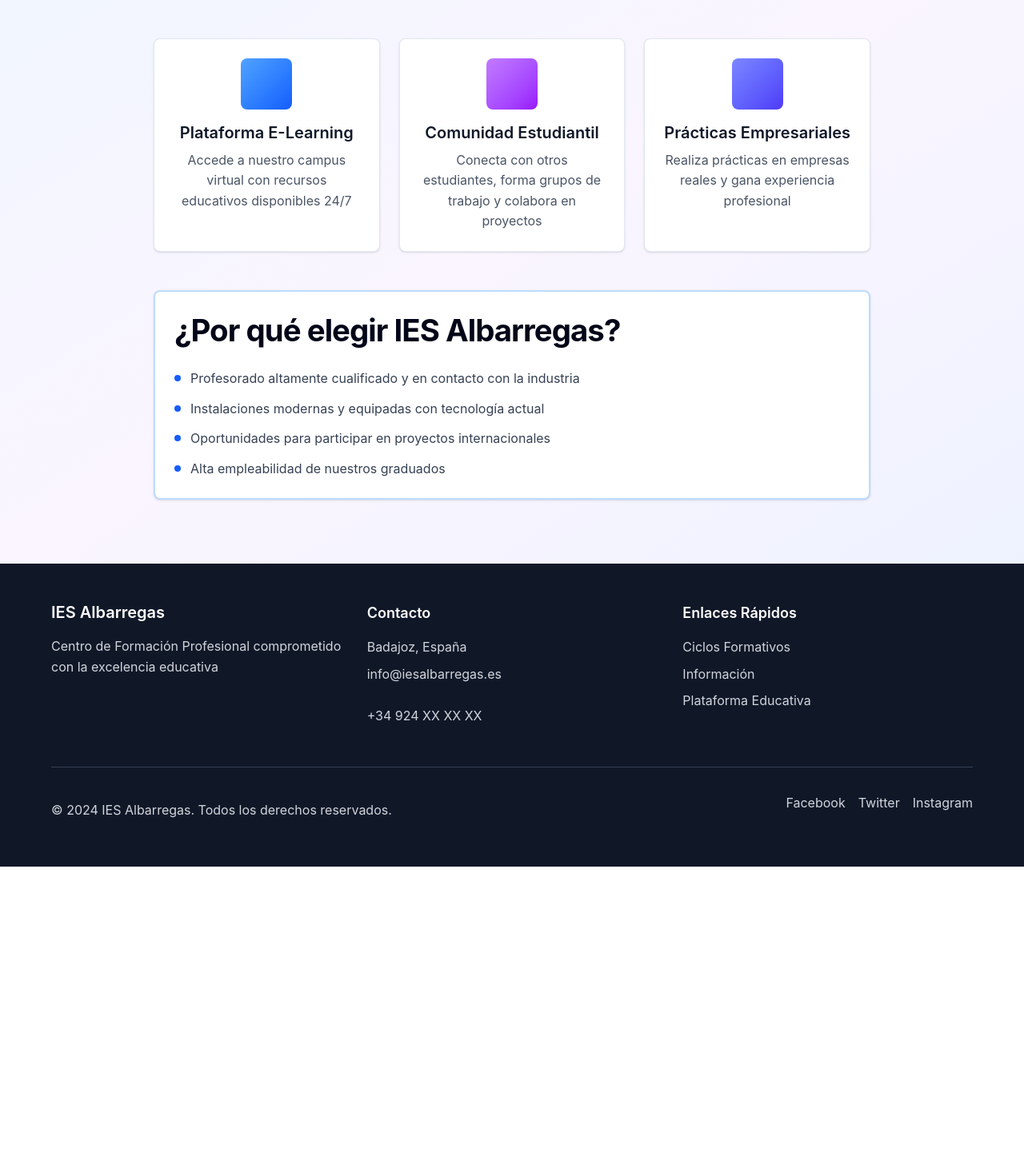
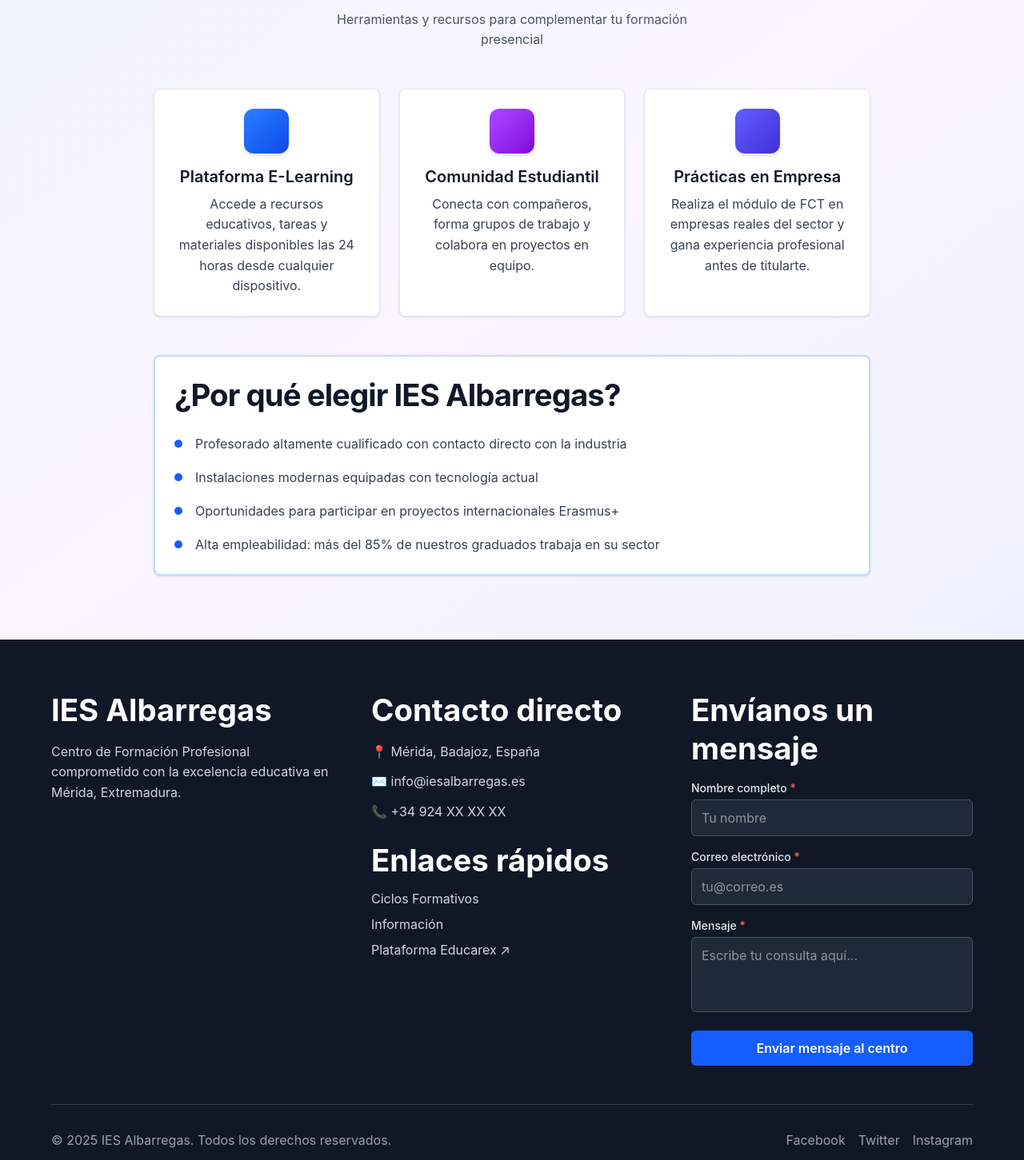
Before and after one commit to JorgeAlegre-403/Landing_IES_Albarregas, a React (Vite) app: page / in a window 1280 px wide. Shown: the part 3299-4750 px from the top of the page at 80% size. Before the commit the page ends 4383 px from the top, so only its background shows below. Built offline with nearby package versions, Linux system fonts and the light colour scheme.

Commit message:
feat: mejorar validación y feedback del formulario

```diff
--- a/src/components/ApartadoExtra.tsx
+++ b/src/components/ApartadoExtra.tsx
@@ -1,65 +1,88 @@
 import { Card, CardHeader, CardTitle, CardContent } from '@/ui/card'
 
+const features = [
+  {
+    gradientClass: "bg-gradient-to-br from-blue-500 to-blue-700",
+    title: "Plataforma E-Learning",
+    description: "Accede a recursos educativos, tareas y materiales disponibles las 24 horas desde cualquier dispositivo.",
+  },
+  {
+    gradientClass: "bg-gradient-to-br from-purple-500 to-purple-700",
+    title: "Comunidad Estudiantil",
+    description: "Conecta con compañeros, forma grupos de trabajo y colabora en proyectos en equipo.",
+  },
+  {
+    gradientClass: "bg-gradient-to-br from-indigo-500 to-indigo-700",
+    title: "Prácticas en Empresa",
+    description: "Realiza el módulo de FCT en empresas reales del sector y gana experiencia profesional antes de titularte.",
+  },
+]
+
+const razones = [
+  "Profesorado altamente cualificado con contacto directo con la industria",
+  "Instalaciones modernas equipadas con tecnología actual",
+  "Oportunidades para participar en proyectos internacionales Erasmus+",
+  "Alta empleabilidad: más del 85% de nuestros graduados trabaja en su sector",
+]
+
 export const ApartadoExtra = () => {
+  return (
+    <section
+      id="extra"
+      className="py-20 px-4 bg-gradient-to-br from-blue-50 via-purple-50 to-indigo-50"
+    >
+      <div className="max-w-4xl mx-auto">
 
-  return (
-    <section id="extra" className="py-20 px-4 bg-linear-to-br from-blue-50 via-purple-50 to-indigo-50">
-      <div className="max-w-4xl mx-auto">
-        <div>
-          <h2 className="text-4xl font-bold text-center text-gray-900 mb-12">Campus Virtual</h2>
+        {/* H2 de sección */}
+        <h2 className="text-4xl font-bold text-center text-gray-900 mb-3">
+          Campus Virtual
+        </h2>
+        <p className="text-center text-lg text-gray-600 mb-12 max-w-lg mx-auto">
+          Herramientas y recursos para complementar tu formación presencial
+        </p>
 
-          <div className="grid md:grid-cols-3 gap-6 mb-12">
-            <Card className="text-center">
+        {/* Principio de proximidad: icono y título agrupados, separados del texto */}
+        <div className="grid md:grid-cols-3 gap-6 mb-12">
+          {features.map(({ gradientClass, title, description }) => (
+            <Card key={title} className="text-center hover:shadow-md transition-shadow">
               <CardContent className="pt-6">
-                <div className="w-16 h-16 bg-gradient-to-br from-blue-400 to-blue-600 rounded-lg mx-auto mb-4"></div>
-                <h3 className="text-xl font-semibold text-gray-900 mb-2">Plataforma E-Learning</h3>
-                <p className="text-gray-600">Accede a nuestro campus virtual con recursos educativos disponibles 24/7</p>
+                {/* Elemento decorativo — aria-hidden (no aporta información) */}
+                <div
+                  className={`w-14 h-14 ${gradientClass} rounded-xl mx-auto mb-4 shadow-md`}
+                  aria-hidden="true"
+                />
+                {/* H3 — jerarquía visual */}
+                <h3 className="text-lg font-semibold text-gray-900 mb-2">{title}</h3>
+                {/* Texto cuerpo ≥16px (base = 1rem = 16px) */}
+                <p className="text-base text-gray-700 leading-relaxed">{description}</p>
               </CardContent>
             </Card>
+          ))}
+        </div>
 
-            <Card className="text-center">
-              <CardContent className="pt-6">
-                <div className="w-16 h-16 bg-gradient-to-br from-purple-400 to-purple-600 rounded-lg mx-auto mb-4"></div>
-                <h3 className="text-xl font-semibold text-gray-900 mb-2">Comunidad Estudiantil</h3>
-                <p className="text-gray-600">Conecta con otros estudiantes, forma grupos de trabajo y colabora en proyectos</p>
-              </CardContent>
-            </Card>
+        {/* Principio de alineación: lista de razones alineada a la izquierda con texto */}
+        <Card className="bg-white border-2 border-blue-200">
+          <CardHeader>
+            <CardTitle className="text-2xl text-gray-900">
+              ¿Por qué elegir IES Albarregas?
+            </CardTitle>
+          </CardHeader>
+          <CardContent>
+            <ul className="space-y-4">
+              {razones.map((razon) => (
+                <li key={razon} className="flex items-start gap-4">
+                  {/* Bullet con color de marca — principio de jerarquía: destaca lo positivo */}
+                  <div
+                    className="w-2.5 h-2.5 bg-blue-600 rounded-full mt-2 flex-shrink-0"
+                    aria-hidden="true"
+                  />
+                  <span className="text-base text-gray-700 leading-relaxed">{razon}</span>
+                </li>
+              ))}
+            </ul>
+          </CardContent>
+        </Card>
 
-            <Card className="text-center">
-              <CardContent className="pt-6">
-                <div className="w-16 h-16 bg-gradient-to-br from-indigo-400 to-indigo-600 rounded-lg mx-auto mb-4"></div>
-                <h3 className="text-xl font-semibold text-gray-900 mb-2">Prácticas Empresariales</h3>
-                <p className="text-gray-600">Realiza prácticas en empresas reales y gana experiencia profesional</p>
-              </CardContent>
-            </Card>
-          </div>
-
-          <Card className="bg-white border-2 border-blue-200">
-            <CardHeader>
-              <CardTitle className="text-2xl">¿Por qué elegir IES Albarregas?</CardTitle>
-            </CardHeader>
-            <CardContent>
-              <ul className="space-y-3">
-                <li className="flex items-start gap-3">
-                  <div className="w-2 h-2 bg-blue-600 rounded-full mt-2 flex-shrink-0"></div>
-                  <span className="text-gray-700">Profesorado altamente cualificado y en contacto con la industria</span>
-                </li>
-                <li className="flex items-start gap-3">
-                  <div className="w-2 h-2 bg-blue-600 rounded-full mt-2 flex-shrink-0"></div>
-                  <span className="text-gray-700">Instalaciones modernas y equipadas con tecnología actual</span>
-                </li>
-                <li className="flex items-start gap-3">
-                  <div className="w-2 h-2 bg-blue-600 rounded-full mt-2 flex-shrink-0"></div>
-                  <span className="text-gray-700">Oportunidades para participar en proyectos internacionales</span>
-                </li>
-                <li className="flex items-start gap-3">
-                  <div className="w-2 h-2 bg-blue-600 rounded-full mt-2 flex-shrink-0"></div>
-                  <span className="text-gray-700">Alta empleabilidad de nuestros graduados</span>
-                </li>
-              </ul>
-            </CardContent>
-          </Card>
-        </div>
       </div>
     </section>
   )
--- a/src/components/Footer.tsx
+++ b/src/components/Footer.tsx
@@ -1,75 +1,306 @@
+import { useState } from 'react'
+import { Button } from '@/ui/button'
+
+type FormFields = {
+  nombre: string
+  email: string
+  mensaje: string
+}
+
+type FormErrors = Partial<Record<keyof FormFields, string>>
+
+// Checklist punto 4: validación en tiempo real + mensajes de error humanos
+const validate = (fields: FormFields): FormErrors => {
+  const errors: FormErrors = {}
+
+  if (!fields.nombre.trim()) {
+    errors.nombre = 'El nombre es obligatorio'
+  }
+
+  if (!fields.email.trim()) {
+    errors.email = 'El correo electrónico es obligatorio'
+  } else if (!/^[^\s@]+@[^\s@]+\.[^\s@]+$/.test(fields.email)) {
+    // Checklist punto 4: mensaje humano, no "Error 0X24"
+    errors.email = 'El correo debe tener el formato usuario@dominio.es'
+  }
+
+  if (!fields.mensaje.trim()) {
+    errors.mensaje = 'Escribe tu mensaje antes de enviar'
+  } else if (fields.mensaje.trim().length < 10) {
+    errors.mensaje = 'El mensaje debe tener al menos 10 caracteres'
+  }
+
+  return errors
+}
 
 export const Footer = () => {
+  const [fields, setFields] = useState<FormFields>({ nombre: '', email: '', mensaje: '' })
+  const [errors, setErrors] = useState<FormErrors>({})
+  const [touched, setTouched] = useState<Partial<Record<keyof FormFields, boolean>>>({})
+  const [submitted, setSubmitted] = useState(false)
+
+  const handleChange = (
+    e: React.ChangeEvent<HTMLInputElement | HTMLTextAreaElement>
+  ) => {
+    const { name, value } = e.target
+    const updated = { ...fields, [name]: value }
+    setFields(updated)
+
+    // Checklist punto 4: validación en tiempo real (mientras escribe, tras haber tocado el campo)
+    if (touched[name as keyof FormFields]) {
+      setErrors(validate(updated))
+    }
+  }
+
+  const handleBlur = (e: React.FocusEvent<HTMLInputElement | HTMLTextAreaElement>) => {
+    const { name } = e.target
+    setTouched((prev) => ({ ...prev, [name]: true }))
+    setErrors(validate(fields))
+  }
+
+  const handleSubmit = (e: React.MouseEvent) => {
+    e.preventDefault()
+    const allTouched = { nombre: true, email: true, mensaje: true }
+    setTouched(allTouched)
+    const errs = validate(fields)
+    setErrors(errs)
+
+    if (Object.keys(errs).length === 0) {
+      setSubmitted(true)
+      setFields({ nombre: '', email: '', mensaje: '' })
+      setTouched({})
+    }
+  }
+
   return (
-    <footer id="footer" className="bg-gray-900 text-gray-300 py-12 px-4">
+    <footer id="footer" className="bg-gray-900 text-gray-300 py-16 px-4">
       <div className="max-w-6xl mx-auto">
-        <div className="grid grid-cols-1 md:grid-cols-3 gap-8 mb-8">
+        <div className="grid grid-cols-1 md:grid-cols-3 gap-12 mb-12">
+
+          {/* Columna 1: Info del centro */}
           <div>
-            <h3 className="text-xl font-bold text-white mb-4">IES Albarregas</h3>
-            <p className="text-gray-300 mb-4">
-              Centro de Formación Profesional comprometido con la excelencia educativa
+            {/* H2 semántico en el footer — jerarquía checklist punto 3 */}
+            <h2 className="text-xl font-bold text-white mb-4">IES Albarregas</h2>
+            <p className="text-base text-gray-300 leading-relaxed mb-4">
+              Centro de Formación Profesional comprometido con la excelencia educativa en Mérida, Extremadura.
             </p>
           </div>
 
-          <address className="not-italic">
-            <h4 className="text-lg font-semibold text-white mb-4">Contacto</h4>
-            <ul className="space-y-2 text-gray-300">
-              <li className="flex items-center">
-                <span>Badajoz, España</span>
-              </li>
-              <li className="flex items-center">
-                <a href="mailto:info@iesalbarregas.es" className="hover:text-white transition">
-                  info@iesalbarregas.es
+          {/* Columna 2: Datos de contacto */}
+          <div>
+            <h2 className="text-lg font-semibold text-white mb-4">Contacto directo</h2>
+            <address className="not-italic space-y-3 text-gray-300 text-base">
+              <p>📍 Mérida, Badajoz, España</p>
+              <p>
+                <a
+                  href="mailto:info@iesalbarregas.es"
+                  className="hover:text-white transition-colors focus:outline-none focus:ring-2 focus:ring-blue-400 rounded"
+                >
+                  ✉️ info@iesalbarregas.es
                 </a>
-              </li>
-              <li className="flex items-center">
-                <a href="tel:+34924XXXXXX" className="hover:text-white transition">
-                  +34 924 XX XX XX
+              </p>
+              <p>
+                <a
+                  href="tel:+34924000000"
+                  className="hover:text-white transition-colors focus:outline-none focus:ring-2 focus:ring-blue-400 rounded"
+                >
+                  📞 +34 924 XX XX XX
                 </a>
-              </li>
-            </ul>
-          </address>
+              </p>
+            </address>
 
-          <div>
-            <h4 className="text-lg font-semibold text-white mb-4">Enlaces Rápidos</h4>
-            <ul className="space-y-2">
+            <h2 className="text-lg font-semibold text-white mt-6 mb-3">Enlaces rápidos</h2>
+            <ul className="space-y-2 text-base">
+              {[
+                { href: '#ciclos', label: 'Ciclos Formativos' },
+                { href: '#info', label: 'Información' },
+              ].map(({ href, label }) => (
+                <li key={href}>
+                  <a
+                    href={href}
+                    className="text-gray-300 hover:text-white transition-colors
+                               focus:outline-none focus:ring-2 focus:ring-blue-400 rounded"
+                  >
+                    {label}
+                  </a>
+                </li>
+              ))}
               <li>
-                <a href="#ciclos" className="text-gray-300 hover:text-white transition">
-                  Ciclos Formativos
-                </a>
-              </li>
-              <li>
-                <a href="#info" className="text-gray-300 hover:text-white transition">
-                  Información
-                </a>
-              </li>
-              <li>
-                <a href="https://www.educarex.es" target="_blank" rel="noopener noreferrer" className="text-gray-300 hover:text-white transition">
-                  Plataforma Educativa
+                <a
+                  href="https://www.educarex.es"
+                  target="_blank"
+                  rel="noopener noreferrer"
+                  aria-label="Plataforma Educarex (se abre en nueva pestaña)"
+                  className="text-gray-300 hover:text-white transition-colors
+                             focus:outline-none focus:ring-2 focus:ring-blue-400 rounded"
+                >
+                  Plataforma Educarex <span aria-hidden="true">↗</span>
                 </a>
               </li>
             </ul>
           </div>
+
+          {/* Columna 3: Formulario de contacto */}
+          {/* Checklist puntos 4 y 5: labels visibles, validación real, CTA descriptivo */}
+          <div>
+            <h2 className="text-lg font-semibold text-white mb-4">Envíanos un mensaje</h2>
+
+            {submitted ? (
+              /* Checklist punto 1: feedback del sistema al usuario */
+              <div
+                role="alert"
+                className="bg-green-800/50 border border-green-500 rounded-lg p-4 text-green-200"
+              >
+                <p className="font-semibold mb-1">✓ Mensaje enviado correctamente</p>
+                <p className="text-sm">Nos pondremos en contacto contigo en breve.</p>
+                <button
+                  onClick={() => setSubmitted(false)}
+                  className="mt-3 text-sm underline hover:text-white focus:outline-none focus:ring-2 focus:ring-green-400 rounded"
+                >
+                  Enviar otro mensaje
+                </button>
+              </div>
+            ) : (
+              <div className="space-y-4">
+                {/* Checklist punto 5: labels FUERA del input (no desaparecen al escribir) */}
+
+                <div>
+                  <label
+                    htmlFor="nombre"
+                    className="block text-sm font-medium text-gray-200 mb-1"
+                  >
+                    Nombre completo <span aria-hidden="true" className="text-red-400">*</span>
+                  </label>
+                  <input
+                    id="nombre"
+                    name="nombre"
+                    type="text"
+                    value={fields.nombre}
+                    onChange={handleChange}
+                    onBlur={handleBlur}
+                    autoComplete="name"
+                    aria-describedby={errors.nombre ? 'error-nombre' : undefined}
+                    aria-invalid={!!errors.nombre}
+                    className={`w-full px-3 py-2.5 rounded-md bg-gray-800 text-white text-base
+                                border transition-colors focus:outline-none focus:ring-2 focus:ring-blue-400
+                                ${errors.nombre && touched.nombre
+                                  ? 'border-red-400 focus:ring-red-400'
+                                  : 'border-gray-600 hover:border-gray-400'}`}
+                    placeholder="Tu nombre"
+                  />
+                  {errors.nombre && touched.nombre && (
+                    <p id="error-nombre" role="alert" className="mt-1 text-sm text-red-400 flex items-center gap-1">
+                      <span aria-hidden="true">⚠</span> {errors.nombre}
+                    </p>
+                  )}
+                </div>
+
+                <div>
+                  <label
+                    htmlFor="email"
+                    className="block text-sm font-medium text-gray-200 mb-1"
+                  >
+                    Correo electrónico <span aria-hidden="true" className="text-red-400">*</span>
+                  </label>
+                  <input
+                    id="email"
+                    name="email"
+                    type="email"
+                    value={fields.email}
+                    onChange={handleChange}
+                    onBlur={handleBlur}
+                    autoComplete="email"
+                    aria-describedby={errors.email ? 'error-email' : undefined}
+                    aria-invalid={!!errors.email}
+                    className={`w-full px-3 py-2.5 rounded-md bg-gray-800 text-white text-base
+                                border transition-colors focus:outline-none focus:ring-2 focus:ring-blue-400
+                                ${errors.email && touched.email
+                                  ? 'border-red-400 focus:ring-red-400'
+                                  : 'border-gray-600 hover:border-gray-400'}`}
+                    placeholder="tu@correo.es"
+                  />
+                  {errors.email && touched.email && (
+                    <p id="error-email" role="alert" className="mt-1 text-sm text-red-400 flex items-center gap-1">
+                      <span aria-hidden="true">⚠</span> {errors.email}
+                    </p>
+                  )}
+                </div>
+
+                <div>
+                  <label
+                    htmlFor="mensaje"
+                    className="block text-sm font-medium text-gray-200 mb-1"
+                  >
+                    Mensaje <span aria-hidden="true" className="text-red-400">*</span>
+                  </label>
+                  <textarea
+                    id="mensaje"
+                    name="mensaje"
+                    rows={3}
+                    value={fields.mensaje}
+                    onChange={handleChange}
+                    onBlur={handleBlur}
+                    aria-describedby={errors.mensaje ? 'error-mensaje' : undefined}
+                    aria-invalid={!!errors.mensaje}
+                    className={`w-full px-3 py-2.5 rounded-md bg-gray-800 text-white text-base
+                                border transition-colors focus:outline-none focus:ring-2 focus:ring-blue-400
+                                resize-none
+                                ${errors.mensaje && touched.mensaje
+                                  ? 'border-red-400 focus:ring-red-400'
+                                  : 'border-gray-600 hover:border-gray-400'}`}
+                    placeholder="Escribe tu consulta aquí..."
+                  />
+                  {errors.mensaje && touched.mensaje && (
+                    <p id="error-mensaje" role="alert" className="mt-1 text-sm text-red-400 flex items-center gap-1">
+                      <span aria-hidden="true">⚠</span> {errors.mensaje}
+                    </p>
+                  )}
+                </div>
+
+                {/* Checklist punto 5: CTA descriptivo, no "Enviar" genérico */}
+                <Button
+                  onClick={handleSubmit}
+                  className="w-full min-h-[48px] bg-blue-600 hover:bg-blue-700 text-white
+                             font-semibold text-base transition-colors
+                             focus:outline-none focus:ring-2 focus:ring-blue-400 focus:ring-offset-2 focus:ring-offset-gray-900"
+                >
+                  Enviar mensaje al centro
+                </Button>
+              </div>
+            )}
+          </div>
+
         </div>
 
+        {/* Pie con redes sociales */}
         <div className="border-t border-gray-700 pt-8">
-          <div className="flex flex-col md:flex-row justify-between items-center">
-            <p className="text-gray-300 text-center md:text-left mb-4 md:mb-0">
-              © 2024 IES Albarregas. Todos los derechos reservados.
+          <div className="flex flex-col md:flex-row justify-between items-center gap-4">
+            <p className="text-base text-gray-400 text-center md:text-left">
+              © 2025 IES Albarregas. Todos los derechos reservados.
             </p>
-            <nav aria-label="Redes sociales" className="flex gap-4">
-              <a href="#" className="text-gray-300 hover:text-white transition" aria-label="Facebook">
-                Facebook
-              </a>
-              <a href="#" className="text-gray-300 hover:text-white transition" aria-label="Twitter">
-                Twitter
-              </a>
-              <a href="#" className="text-gray-300 hover:text-white transition" aria-label="Instagram">
-                Instagram
-              </a>
+            <nav aria-label="Redes sociales del centro">
+              <ul className="flex gap-4">
+                {[
+                  { href: '#', label: 'Facebook de IES Albarregas' },
+                  { href: '#', label: 'Twitter de IES Albarregas' },
+                  { href: '#', label: 'Instagram de IES Albarregas' },
+                ].map(({ href, label }) => (
+                  <li key={label}>
+                    <a
+                      href={href}
+                      aria-label={label}
+                      className="text-gray-400 hover:text-white transition-colors text-base
+                                 focus:outline-none focus:ring-2 focus:ring-blue-400 rounded"
+                    >
+                      {label.split(' ')[0]}
+                    </a>
+                  </li>
+                ))}
+              </ul>
             </nav>
           </div>
         </div>
+
       </div>
     </footer>
   )
```
